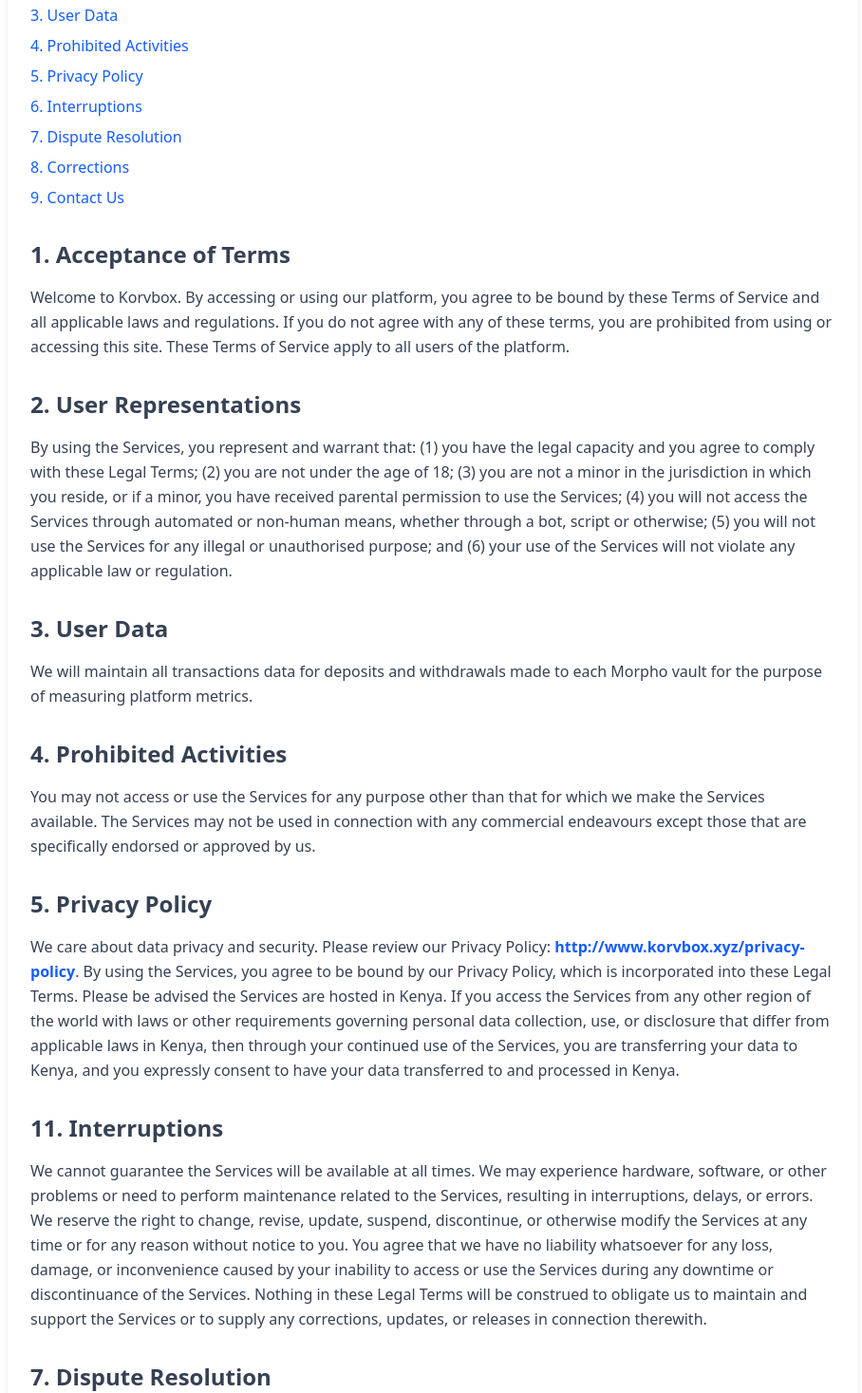
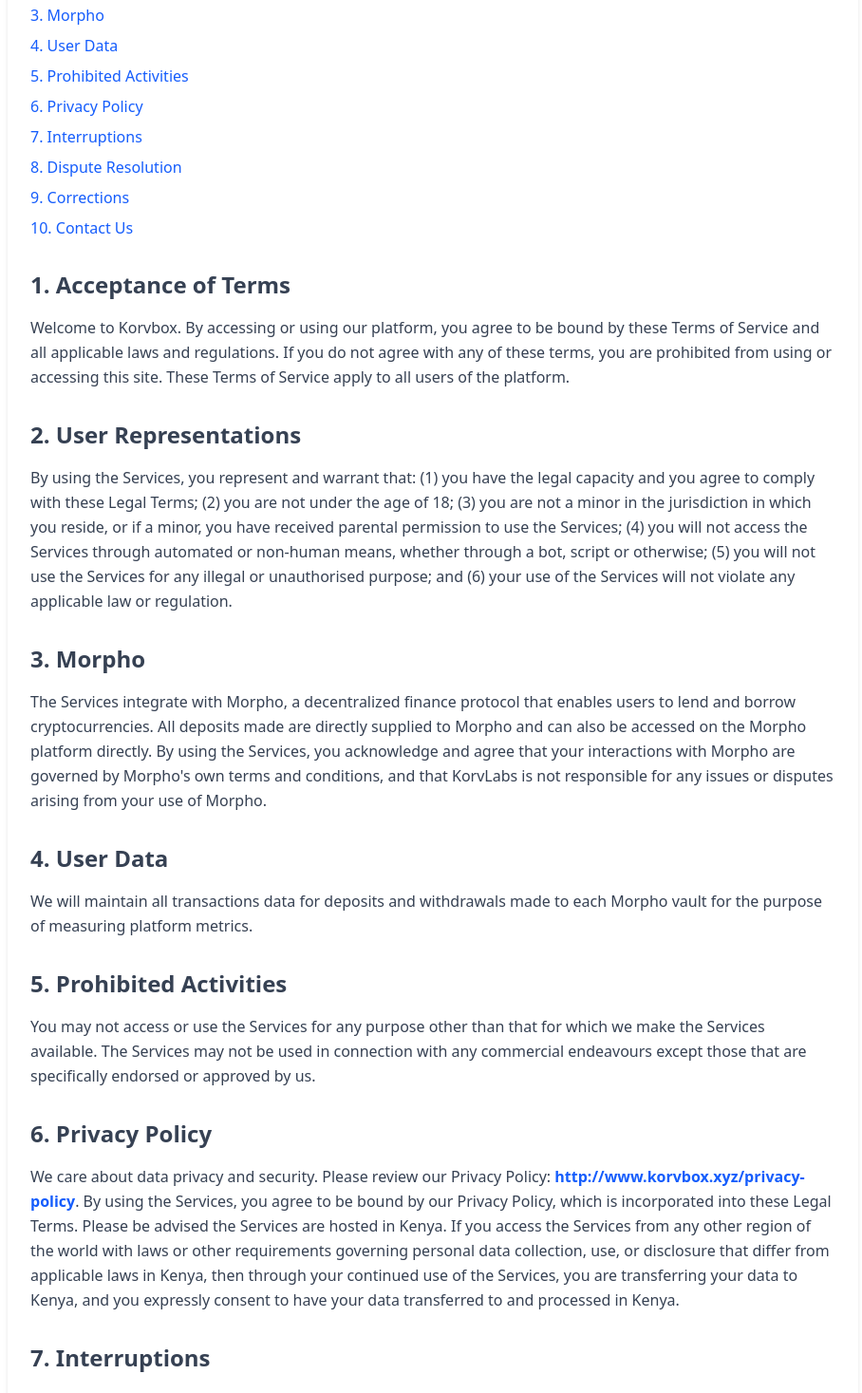
Before and after one commit to calebomondi/korvbox-landing, a React (Vite) app: page /terms-of-use in a window 1280 px wide. Shown: the part 240-1707 px from the top of the page at 95% size, without its empty margins (184-1092 px from the left). Built offline with nearby package versions, Linux system fonts and the light colour scheme.

Commit message:
Added Morpho to the terms of use

```diff
--- a/src/pages/legal/Terms.tsx
+++ b/src/pages/legal/Terms.tsx
@@ -16,13 +16,14 @@
           <ol className="list-decimal list-inside space-y-2 text-blue-600">
             <li><a href="#1" className="hover:underline">Acceptance of Terms</a></li>
             <li><a href="#2" className="hover:underline">User Representations</a></li>
-            <li><a href="#3" className="hover:underline">User Data</a></li>
-            <li><a href="#4" className="hover:underline">Prohibited Activities</a></li>
-            <li><a href="#5" className="hover:underline">Privacy Policy</a></li>
-            <li><a href="#6" className="hover:underline">Interruptions</a></li>
-            <li><a href="#7" className="hover:underline">Dispute Resolution</a></li>
-            <li><a href="#8" className="hover:underline">Corrections</a></li>
-            <li><a href="#9" className="hover:underline">Contact Us</a></li>
+            <li><a href="#3" className="hover:underline">Morpho</a></li>
+            <li><a href="#4" className="hover:underline">User Data</a></li>
+            <li><a href="#5" className="hover:underline">Prohibited Activities</a></li>
+            <li><a href="#6" className="hover:underline">Privacy Policy</a></li>
+            <li><a href="#7" className="hover:underline">Interruptions</a></li>
+            <li><a href="#8" className="hover:underline">Dispute Resolution</a></li>
+            <li><a href="#9" className="hover:underline">Corrections</a></li>
+            <li><a href="#10" className="hover:underline">Contact Us</a></li>
           </ol>
         </div>
 
@@ -47,9 +48,18 @@
           </p>
         </section>
 
+        {/* Section 2b: Morpho */}
+        <section id="2b" className="mb-8">
+          <h2 className="text-2xl font-bold mb-4 text-gray-700">3. Morpho</h2>
+          <p className="mb-4 text-gray-700 leading-relaxed">
+            The Services integrate with Morpho, a decentralized finance protocol that enables users to lend and borrow
+            cryptocurrencies. All deposits made are directly supplied to Morpho and can also be accessed on the Morpho platform directly. By using the Services, you acknowledge and agree that your interactions with Morpho are governed by Morpho's own terms and conditions, and that KorvLabs is not responsible for any issues or disputes arising from your use of Morpho.
+          </p>
+        </section>
+
         {/* Section 3: User Data */}
         <section id="3" className="mb-8">
-          <h2 className="text-2xl font-bold mb-4 text-gray-700">3. User Data</h2>
+          <h2 className="text-2xl font-bold mb-4 text-gray-700">4. User Data</h2>
           <p className="mb-4 text-gray-700 leading-relaxed">
             We will maintain all transactions data for deposits and withdrawals made to each Morpho vault for the purpose of measuring platform metrics.
           </p>
@@ -57,7 +67,7 @@
 
         {/* Section 4: Prohibited Activities */}
         <section id="4" className="mb-8">
-          <h2 className="text-2xl font-bold mb-4 text-gray-700">4. Prohibited Activities</h2>
+          <h2 className="text-2xl font-bold mb-4 text-gray-700">5. Prohibited Activities</h2>
           <p className="mb-4 text-gray-700 leading-relaxed">
             You may not access or use the Services for any purpose other than that for which we make the Services available.
             The Services may not be used in connection with any commercial endeavours except those that are specifically
@@ -67,7 +77,7 @@
 
         {/* Section 5: Privacy Policy */}
         <section id="5" className="mb-8">
-          <h2 className="text-2xl font-bold mb-4 text-gray-700">5. Privacy Policy</h2>
+          <h2 className="text-2xl font-bold mb-4 text-gray-700">6. Privacy Policy</h2>
           <p className="mb-4 text-gray-700 leading-relaxed">
             We care about data privacy and security. Please review our Privacy Policy:{' '}
             <strong>
@@ -85,7 +95,7 @@
 
         {/* Section 11: Modifications and Interruptions */}
         <section id="6" className="mb-8">
-          <h2 className="text-2xl font-bold mb-4 text-gray-700">11. Interruptions</h2>
+          <h2 className="text-2xl font-bold mb-4 text-gray-700">7. Interruptions</h2>
           <p className="mb-4 text-gray-700 leading-relaxed">
             We cannot guarantee the Services will be available at all times. We may experience hardware, software, or other
             problems or need to perform maintenance related to the Services, resulting in interruptions, delays, or errors.
@@ -99,7 +109,7 @@
 
         {/* Section 7: Dispute Resolution */}
         <section id="7" className="mb-8">
-          <h2 className="text-2xl font-bold mb-4 text-gray-700">7. Dispute Resolution</h2>
+          <h2 className="text-2xl font-bold mb-4 text-gray-700">8. Dispute Resolution</h2>
           <p className="mb-4 text-gray-700 leading-relaxed">
             You agree to irrevocably submit all disputes related to these Legal Terms or the legal relationship established
             by these Legal Terms to the jurisdiction of the Kenya courts. KorvLabs shall also maintain the right to bring
@@ -110,7 +120,7 @@
 
         {/* Section 8: Corrections */}
         <section id="8" className="mb-8">
-          <h2 className="text-2xl font-bold mb-4 text-gray-700">8. Corrections</h2>
+          <h2 className="text-2xl font-bold mb-4 text-gray-700">9. Corrections</h2>
           <p className="mb-4 text-gray-700 leading-relaxed">
             There may be information on the Services that contains typographical errors, inaccuracies, or omissions, including
             descriptions, availability, and various other information. We reserve the right to correct any errors,
@@ -120,7 +130,7 @@
 
         {/* Section 9: Contact Us */}
         <section id="9" className="mb-8">
-          <h2 className="text-2xl font-bold mb-4 text-gray-700">9. Contact Us</h2>
+          <h2 className="text-2xl font-bold mb-4 text-gray-700">10. Contact Us</h2>
           <p className="mb-4 text-gray-700 leading-relaxed">
             In order to resolve a complaint regarding the Services or to receive further information regarding use of the
             Services, please contact us at:
```
